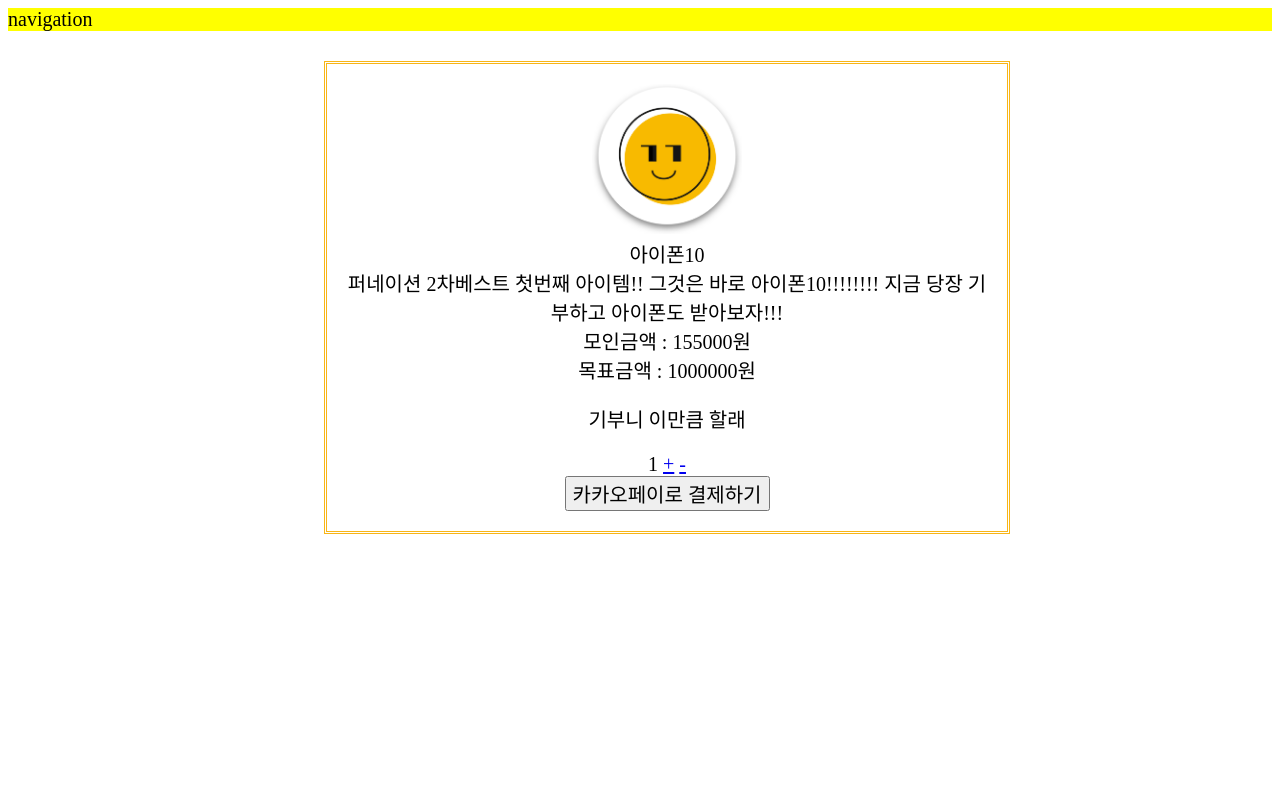
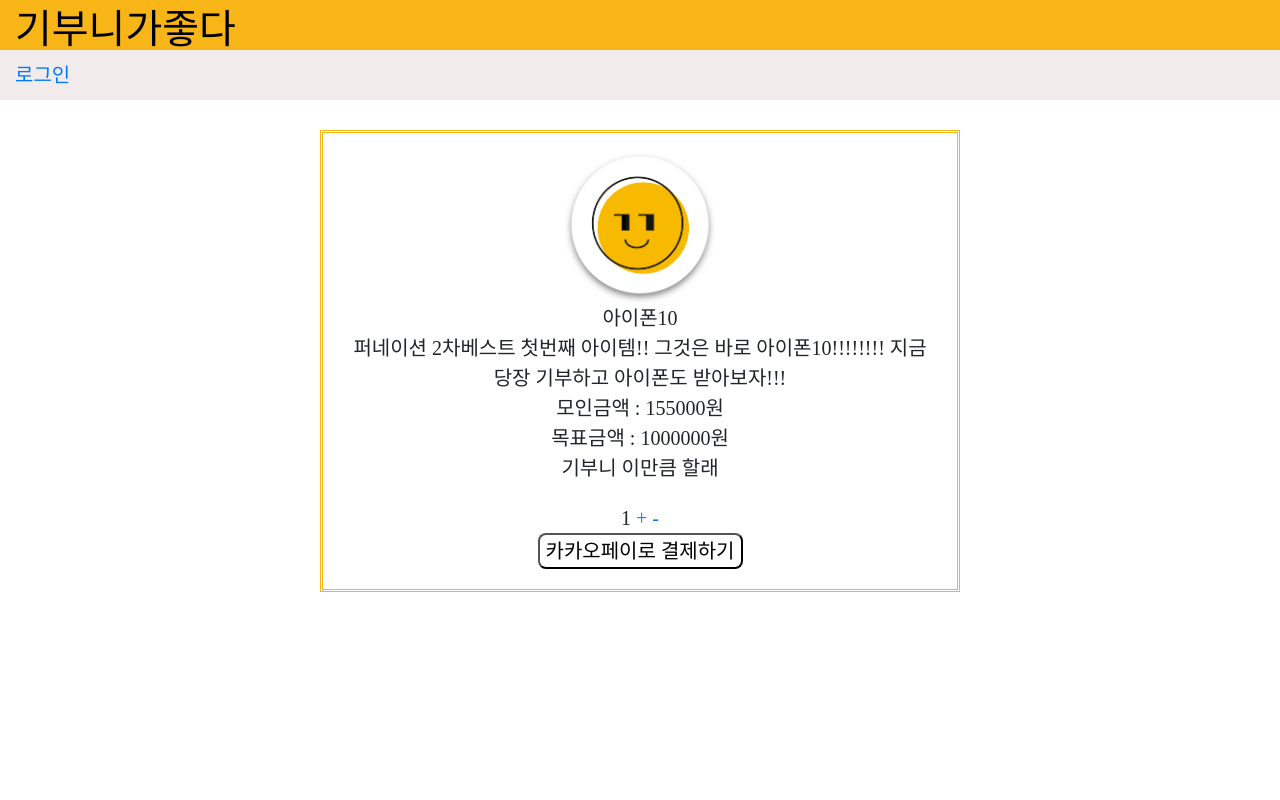
Before and after one commit to Songminseon/funation_basic, a Django app: page /donation/1/ in a window 1280 px wide. Run offline with Django 3.2, Linux system fonts and the light colour scheme; data comes from the database, SQL or seed files in the repository; both versions use the stored data as it was after the commit; some web fonts are replaced.

Commit message:
Change css2

```diff
--- a/funation/funation/settings.py
+++ b/funation/funation/settings.py
@@ -135,7 +135,6 @@
 
 AUTHENTICATION_BACKENDS = (
     'django.contrib.auth.backends.ModelBackend',
-    'allauth.account.auth_backends.AuthenticationBackend',
 )
 
 SITE_ID = 1
--- a/funation/main/templates/detail.html
+++ b/funation/main/templates/detail.html
@@ -8,13 +8,26 @@
     <link rel="stylesheet" href="{% static 'detail.css' %}">
     <title>기부참여하기</title>
     <script src="http://code.jquery.com/jquery-latest.min.js"></script>
+    <link rel="stylesheet" href="https://cdn.jsdelivr.net/npm/bootstrap@4.5.3/dist/css/bootstrap.min.css" integrity="sha384-TX8t27EcRE3e/ihU7zmQxVncDAy5uIKz4rEkgIXeMed4M0jlfIDPvg6uqKI2xXr2" crossorigin="anonymous">
 </head>
 
 <body>
+<div>
 
+    <div id="top_bar">
+        <a href="{% url 'index' %}">기부니가좋다</a>
+    </div>
+    <div id="navigation">
+        <div id="login_bar">
+            {% if user.is_active %}
 
-    <div id = "header" style="width: 100%; background-color: yellow;">
-        navigation
+            {{user.username}}님 안녕하세요.
+
+            <a href="{% url 'logout' %}">로그아웃</a>
+            {% else %}
+            <a href="{% url 'login' %}">로그인</a>
+            {% endif %}
+        </div>
     </div>
 
     <div class="detail_wrapper">
@@ -39,13 +52,14 @@
                             </div>
                         </div>
                         <div class="deatil_donation_go">
-                            <input type="submit" value="카카오페이로 결제하기">
+                            <input type="submit" value="카카오페이로 결제하기" id="kakao_pay">
                         </div>
                     </div>
                 </div>
             </form>
         </div>
     </div>
+</div>
 </body>
 <script>
     $(function () {
--- a/funation/main/templates/index.html
+++ b/funation/main/templates/index.html
@@ -5,7 +5,7 @@
     <meta charset="UTF-8">
     <meta name="viewport" content="width=device-width, initial-scale=1.0">
     <link rel="stylesheet" href="{% static 'index2.css' %}">
-    <link rel="stylesheet" href="https://cdn.jsdelivr.net/npm/bootstrap@4.5.3/dist/css/bootstrap.min.css" integrity="sha384-TX8t27EcRE3e/ihU7zmQxVncDAy5uIKz4rEkgIXeMed4M0jlfIDPvg6uqKI2xXr2" crossorigin="anonymous">
+
     <title>퍼네이션</title>
 </head>
 <body>
--- a/funation/static/detail.css
+++ b/funation/static/detail.css
@@ -8,6 +8,40 @@
 * {
     font-size:20px;
     font-family:'GmarketSansMedium';
+}
+
+html, body {
+    width: 100%;
+    height: 100%;
+    margin:0px;
+    padding:0px;
+}
+
+#top_bar{
+    background-color:#F8B517;
+    text-align: left;
+    width:100%;
+    height: 50px;
+}
+
+#top_bar a{
+    text-decoration: none;
+    font-size:2rem;
+    color:black;
+    padding-left:15px;
+}
+
+#navigation{
+    width:100%;
+    height:50px;
+    background-color: rgba(201, 177, 177, 0.261);
+}
+
+
+#login_bar{
+    padding-top:10px;
+    margin-right:100px;
+    padding-left: 15px;
 }
 
 
@@ -26,3 +60,28 @@
     margin-top:30px;
     border-color:#F8B517;
 }
+
+#increaseQuantity{
+    text-decoration: none;
+}
+
+#decreaseQuantity{
+    text-decoration:none;
+}
+
+#increaseQuantity:hover{
+    background: #F8B517;
+}
+
+#decreaseQuantity:hover{
+    background: #F8B517;
+}
+
+#kakao_pay{
+    border-radius: 8px;
+    background: white;
+}
+
+#kakao_pay:hover{
+    background: #F8B517;
+}
```
Also changed, not shown: funation/member/templates/login.html (+14 -1 lines), funation/member/templates/signup.html (+14 -1 lines), funation/static/index2.css (+10 -1 lines), funation/static/login.css (+28 -3 lines), funation/static/signup.css (+28 -2 lines), funation/db.sqlite3.
